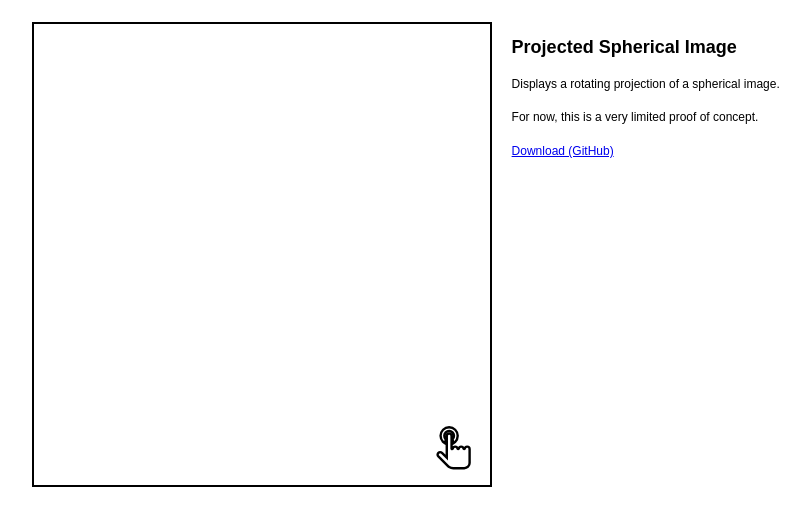
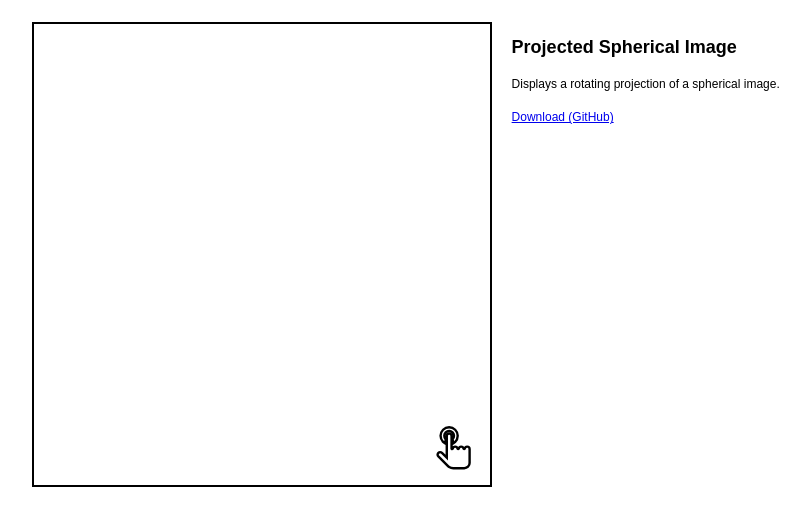
Before and after one commit to WoollyMittens/useful-photosphere, a website: page src/index.html in a window 1280 px wide. Shown: the whole page, without its empty margins (138-948 px from the left). Drawn offline with Linux system fonts and the light colour scheme; files whose address does not match are found by name.

Commit message:
Remove disclaimer

```diff
--- a/src/index.html
+++ b/src/index.html
@@ -23,7 +23,6 @@
 			<article>
 				<h2>Projected Spherical Image</h2>
 				<p>Displays a rotating projection of a spherical image.</p>
-				<p>For now, this is a very limited proof of concept.</p>
 				<p><a class="button downloadButton" href="http://github.com/WoollyMittens/useful-photosphere" target="_blank">Download (GitHub)</a></p>
 			</article>
 			<aside>
```
Also changed, not shown: dist/index.html.
